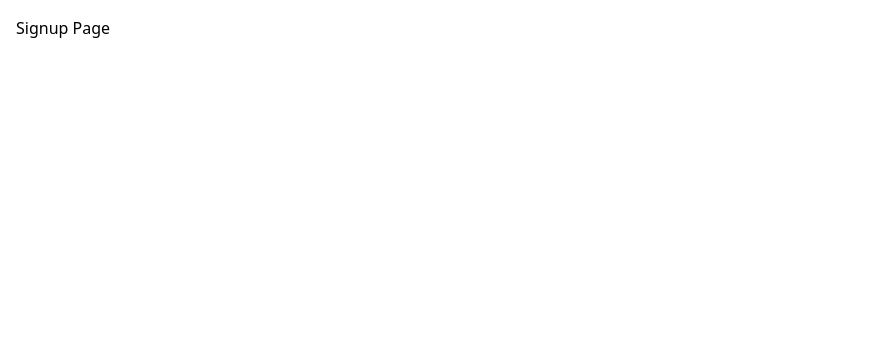
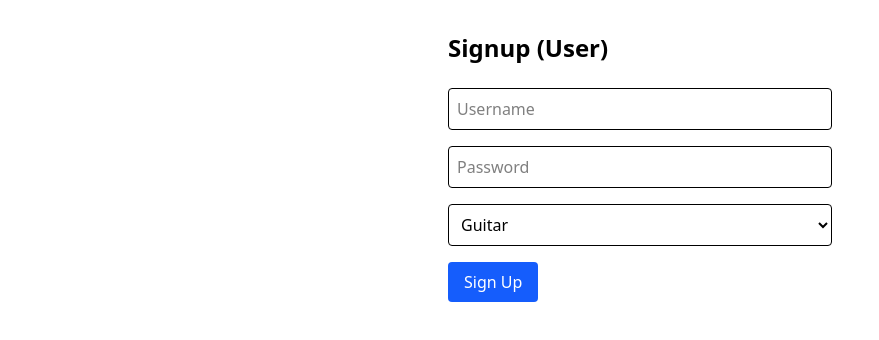
Before and after one commit to Ben-Kilinski/Moveo, a React (Vite) app in the folder JaMoveo/: page /signup in a window 1280 px wide. Shown: the top 340 px of the page, without its empty margins (0-879 px from the left). Built offline with nearby package versions, Linux system fonts and the light colour scheme.

Commit message:
signup/login

```diff
--- a/JaMoveo/src/pages/LoginPage.tsx
+++ b/JaMoveo/src/pages/LoginPage.tsx
@@ -1,3 +1,42 @@
+import { useState } from 'react';
+
 export default function LoginPage() {
-  return <div className="p-4">Login Page</div>;
+  const [username, setUsername] = useState('');
+  const [password, setPassword] = useState('');
+
+  const handleSubmit = (e: React.FormEvent) => {
+    e.preventDefault();
+    console.log({ username, password });
+    // TODO: enviar dados para backend para autenticação
+  };
+
+  return (
+    <div className="p-8 max-w-md mx-auto">
+      <h1 className="text-2xl font-bold mb-6">Login</h1>
+      <form onSubmit={handleSubmit} className="space-y-4">
+        <input
+          type="text"
+          placeholder="Username"
+          className="w-full border p-2 rounded"
+          value={username}
+          onChange={(e) => setUsername(e.target.value)}
+          required
+        />
+        <input
+          type="password"
+          placeholder="Password"
+          className="w-full border p-2 rounded"
+          value={password}
+          onChange={(e) => setPassword(e.target.value)}
+          required
+        />
+        <button
+          type="submit"
+          className="bg-green-600 text-white px-4 py-2 rounded hover:bg-green-700"
+        >
+          Login
+        </button>
+      </form>
+    </div>
+  );
 }
--- a/JaMoveo/src/pages/SignupPage.tsx
+++ b/JaMoveo/src/pages/SignupPage.tsx
@@ -1,3 +1,62 @@
-export default function SignupPage() {
-  return <div className="p-4">Signup Page</div>;
+import { useState } from 'react';
+import { useLocation } from 'react-router-dom';
+
+interface SignupPageProps {
+  isAdmin?: boolean;
 }
+
+export default function SignupPage({ isAdmin = false }: SignupPageProps) {
+  const [username, setUsername] = useState('');
+  const [password, setPassword] = useState('');
+  const [instrument, setInstrument] = useState('guitar');
+  const location = useLocation();
+
+  const handleSubmit = (e: React.FormEvent) => {
+    e.preventDefault();
+    const role = location.pathname.includes('/admin') ? 'admin' : 'user';
+    console.log({ username, password, instrument, role });
+    // TODO: enviar dados para backend
+  };
+
+  return (
+    <div className="p-8 max-w-md mx-auto">
+      <h1 className="text-2xl font-bold mb-6">Signup ({isAdmin ? 'Admin' : 'User'})</h1>
+      <form onSubmit={handleSubmit} className="space-y-4">
+        <input
+          type="text"
+          placeholder="Username"
+          className="w-full border p-2 rounded"
+          value={username}
+          onChange={(e) => setUsername(e.target.value)}
+          required
+        />
+        <input
+          type="password"
+          placeholder="Password"
+          className="w-full border p-2 rounded"
+          value={password}
+          onChange={(e) => setPassword(e.target.value)}
+          required
+        />
+        <select
+          className="w-full border p-2 rounded"
+          value={instrument}
+          onChange={(e) => setInstrument(e.target.value)}
+        >
+          <option value="guitar">Guitar</option>
+          <option value="drums">Drums</option>
+          <option value="bass">Bass</option>
+          <option value="saxophone">Saxophone</option>
+          <option value="keyboards">Keyboards</option>
+          <option value="vocals">Vocals</option>
+        </select>
+        <button
+          type="submit"
+          className="bg-blue-600 text-white px-4 py-2 rounded hover:bg-blue-700"
+        >
+          Sign Up
+        </button>
+      </form>
+    </div>
+  );
+}
```
